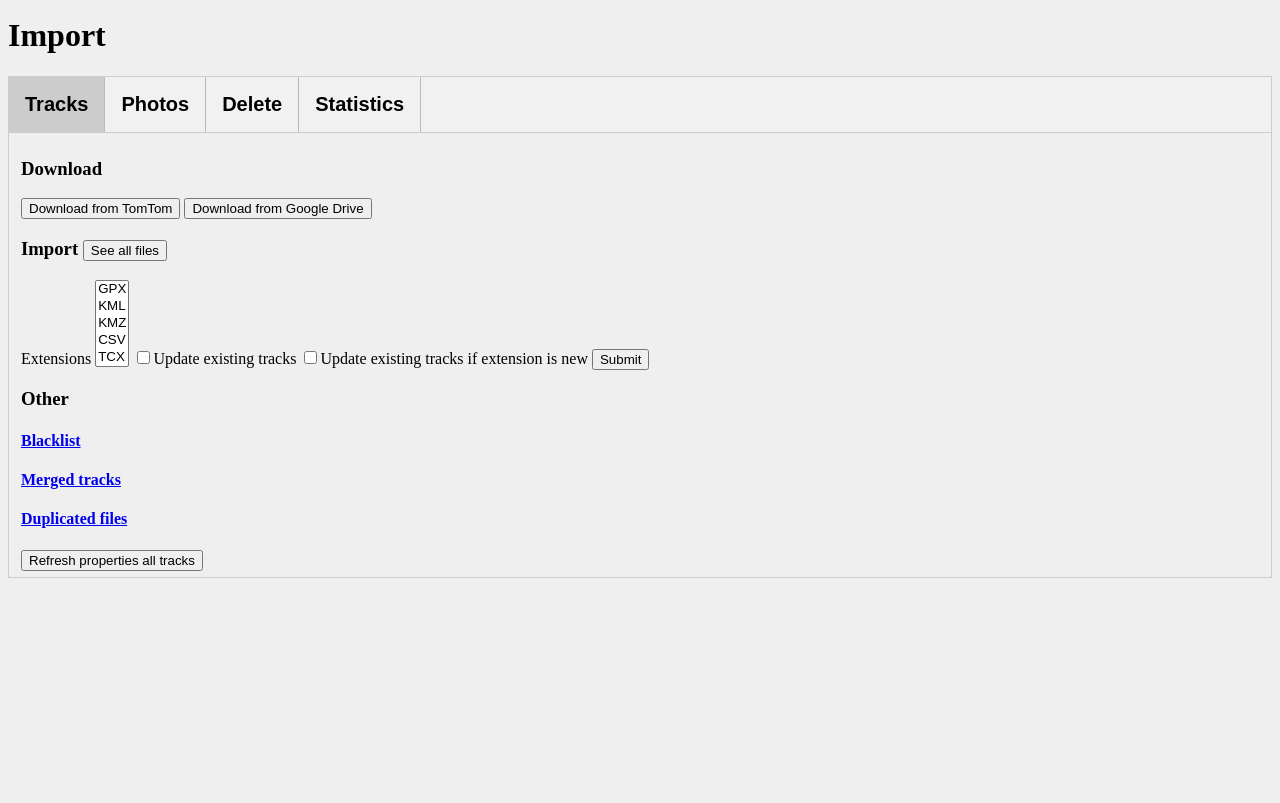
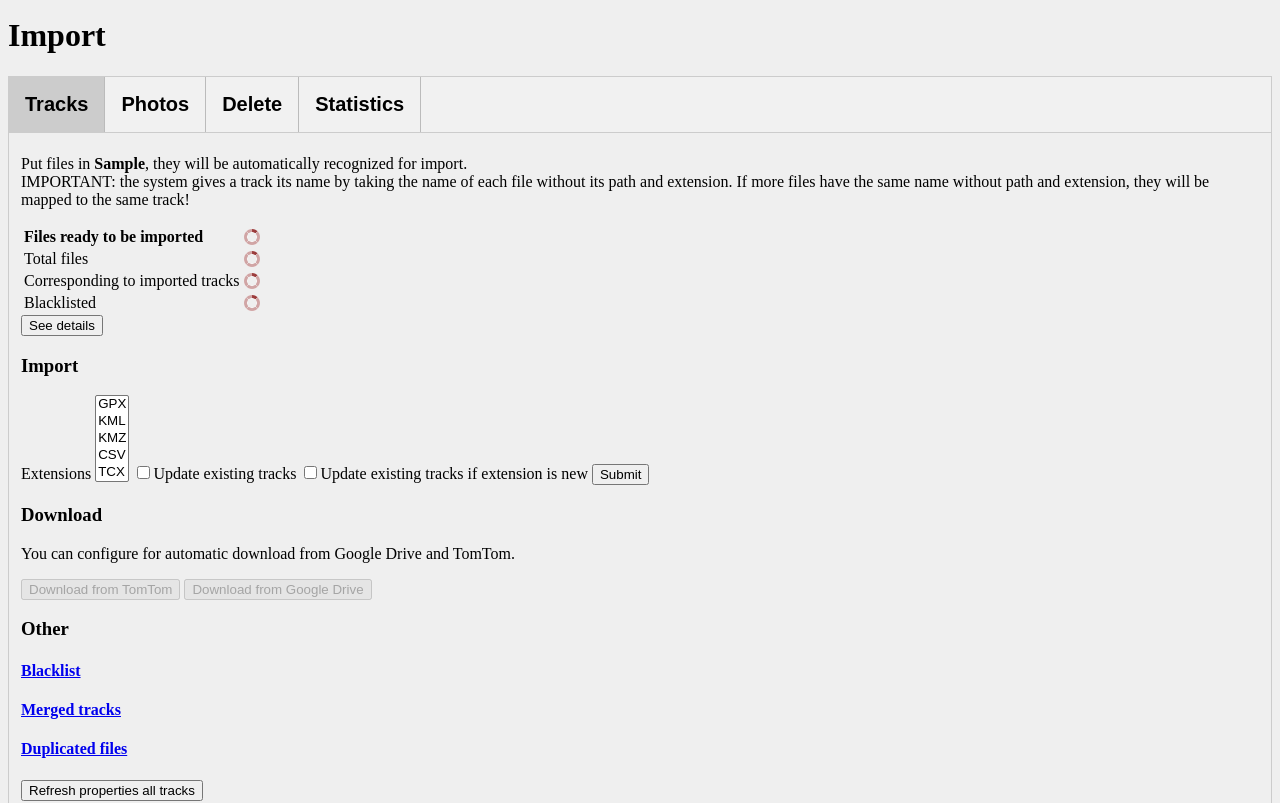
Before and after one commit to baruselli/gps_tracks, a Django app: template import_app/templates/import_app/import.html in a window 1280 px wide. Shown: the part 42-845 px from the top of the page. Before the commit the page ends 620 px from the top, so only its background shows below. Run offline with Django 3.2, Linux system fonts and the light colour scheme; the template is opened without the code that fills it: most values are stand-ins (such as "Sample title", 1, 10 or a date in 2020); some libraries are stand-ins or nearby versions.

Commit message:
dev details in import page(number of tracks)

```diff
--- a/import_app/templates/import_app/import.html
+++ b/import_app/templates/import_app/import.html
@@ -12,6 +12,7 @@
     #tab_tracks{
         display: block;
     }
+    img {height: 1em;}
 </style>
 
 {%endblock%}
@@ -30,15 +31,19 @@
 
 <div class="tabcontent" id="tab_tracks">
 
-    <!-- <h1>Tracks</h1> -->
-    <h3>Download</h3>
-    <button title="Requires TomTom username and password set in Options" onclick="location.href='{% url 'download_tomtom'  %}'" type="button">Download from TomTom</button>
-    <button title="Requires Google Tracks directory names set in Options"onclick="location.href='{% url 'google_drive_tracks'  %}'" type="button">Download from Google Drive</button><br>
+    <p>Put files in <b>{{tracks_dir}}</b>, they will be automatically recognized for import. <br>
+        IMPORTANT: the system gives a track its name by taking the name of each file without its path and extension.
+    If more files have the same name without path and extension, they will be mapped to the same track!</p>
 
+    <table>
+        <tr><td><b>Files ready to be imported</b></td><td id="id_tobeimported_files"><img src="/static/gif/FhHRx.gif"></td></tr>
+        <tr><td>Total files</td><td id="id_total_files"><img src="/static/gif/FhHRx.gif"></td></tr>
+        <tr><td>Corresponding to imported tracks</td><td id="id_imported_files"><img src="/static/gif/FhHRx.gif"></td></tr>
+        <tr><td>Blacklisted</td><td id="id_blacklisted_files"><img src="/static/gif/FhHRx.gif"></td></tr>
+    </table>
+    <button onclick="location.href='{% url 'all_files_report'  %}'" type="button">See details</button>
 
-
-    <h3>Import     <button onclick="location.href='{% url 'all_files_report'  %}'" type="button">See all files</button>
-    </h3>
+    <h3>Import</h3>
         <form method="GET" action="{% url 'import_update_tracks' %}" id="import_upload_tracks_form">
             Extensions
             <select name="ext" size="5" multiple>
@@ -52,10 +57,20 @@
             <input type="checkbox" name="import_new_extensions" value=1>Update existing tracks if extension is new
             <input type="submit" value="Submit" id ="submit_button_tracks">
         </form>
-        <h3>Other</h3>
-        <h4> <a href="{% url 'index_blacklist' %}">Blacklist</a></h4>
-        <h4> <a href="{% url 'merged_tracks_index' %}">Merged tracks</a></h4>
-        <h4> <a href="{% url 'duplicated_files' %}">Duplicated files </a></h4>
+
+
+
+    <!-- <h1>Tracks</h1> -->
+    <h3>Download</h3>
+    <p>You can configure for automatic download from Google Drive and TomTom.</p>
+    <button {% if not ok_tomtom %}disabled {%endif%} title="Requires TomTom username and password set in Options" onclick="location.href='{% url 'download_tomtom'  %}'" type="button">Download from TomTom</button>
+    <button {% if not ok_google %}disabled {%endif%} title="Requires Google Tracks directory names set in Options. An interactive login page will be shown."onclick="location.href='{% url 'google_drive_tracks'  %}'" type="button">Download from Google Drive</button><br>
+
+    <h3>Other</h3>
+    <h4> <a href="{% url 'index_blacklist' %}">Blacklist</a></h4>
+    <h4> <a href="{% url 'merged_tracks_index' %}">Merged tracks</a></h4>
+    <h4> <a href="{% url 'duplicated_files' %}">Duplicated files </a></h4>
+
 
 
 
@@ -92,6 +107,19 @@
 
 <div class="tabcontent" id="tab_photos">
     <!-- <h1>Photos</h1> -->
+    <p>Put files in <b>{{photos_dir}}</b>, they will be automatically recognized for import. <br>
+        IMPORTANT: the system gives a photo its name by taking the name of each file without its path and extension.
+    If more files have the same name without path and extension, they will be mapped to the same photo!</p>
+
+
+    <table>
+        <tr><td><b>Files ready to be imported</b></td><td id="id_tobeimported_photos"><img src="/static/gif/FhHRx.gif"></td></tr>
+        <tr><td>Total files</td><td id="id_total_photos"><img src="/static/gif/FhHRx.gif"></td></tr>
+        <tr><td>Corresponding to imported photos</td><td id="id_imported_photos"><img src="/static/gif/FhHRx.gif"></td></tr>
+    </table>
+
+
+
     <h3>Download</h3>
     <button title="Requires Google Drive photos directories set in Options" onclick="location.href='{% url 'google_drive_photos'  %}'" type="button">Download Photos from Google Drive</button><br>
     <button title="Look for all photos in Google Photos startin from the initial year set in Options" onclick="location.href='{% url 'google_photos'  %}'" type="button">Download Photos from Google Photos</button>
@@ -201,6 +229,48 @@ function deletelines_fct() {
         location.href='{% url 'delete_lines'  %}'
 }
 }
+
+
+$(document).ready( function () {
+    url='{% url 'all_files_report_json'  %}'
+    $.getJSON(url,function(data){
+        files_toimport=data["missing_tracks_existing_paths"]
+        var n_files_to_import=files_toimport.length
+        var text_tobeimported="<b>"+n_files_to_import+"</b>"
+
+        if (n_files_to_import>0){
+            text_tobeimported+= " ("+files_toimport[0]
+        }
+        if (n_files_to_import>1){
+            text_tobeimported+= ", "+files_toimport[1]
+        }
+        if (n_files_to_import>2){
+            text_tobeimported+= ", "+files_toimport[2]
+        }
+        if (n_files_to_import>3){
+            text_tobeimported+= ", "+ (n_files_to_import-3) + " more"
+        }
+        if (n_files_to_import>0){
+            text_tobeimported+= ")"
+        }
+
+        //TODO: add button to import these files
+        $("#id_tobeimported_files").html(text_tobeimported)
+        $("#id_imported_files").html(data["imported_tracks_existing_paths"].length)
+
+        var text_blacklisted = data["blacklisted_paths"].length
+        if (data["existing_blacklisted_paths"].length){
+            text_blacklisted+=(" (out of which " + data["existing_blacklisted_paths"].length +" corresponding to existing tracks)" )
+        }
+        $("#id_blacklisted_files").html(text_blacklisted)
+        $("#id_total_files").html(data["n_files_total"])
+
+        //read_data_leaflet_alltracks(data,geojsonMarkerOptions,map,options)
+
+    })
+})
+
+
 </script>
 
 </html>
--- a/import_app/urls.py
+++ b/import_app/urls.py
@@ -27,6 +27,7 @@ urlpatterns = [
     url(r"^track_reimport/(?P<track_id>[0-9]+)/(?P<ext>[a-z]+)/$", views.ReimportTrackView.as_view(),name="reimport_track", ),
     url(r"^upload$", views.UploadTrackView.as_view(), name="upload_track"),
     url(r"^all_files_report$", views.AllFilesReportView.as_view(), name="all_files_report"),
+    url(r"^all_files_report_json$", views.AllFilesReportJsonView.as_view(), name="all_files_report_json"),
     # photos
     url(r"^photos/import$", views.ImportPhotos.as_view(), name="import_photos"),
     url(r"^photos/update$", views.UpdatePhotos.as_view(), name="update_photos"),
```
Also changed, not shown: import_app/templates/import_app/all_files_report.html (+26 -4 lines), import_app/utils.py (+20 -6 lines), import_app/views.py (+15 -2 lines).
